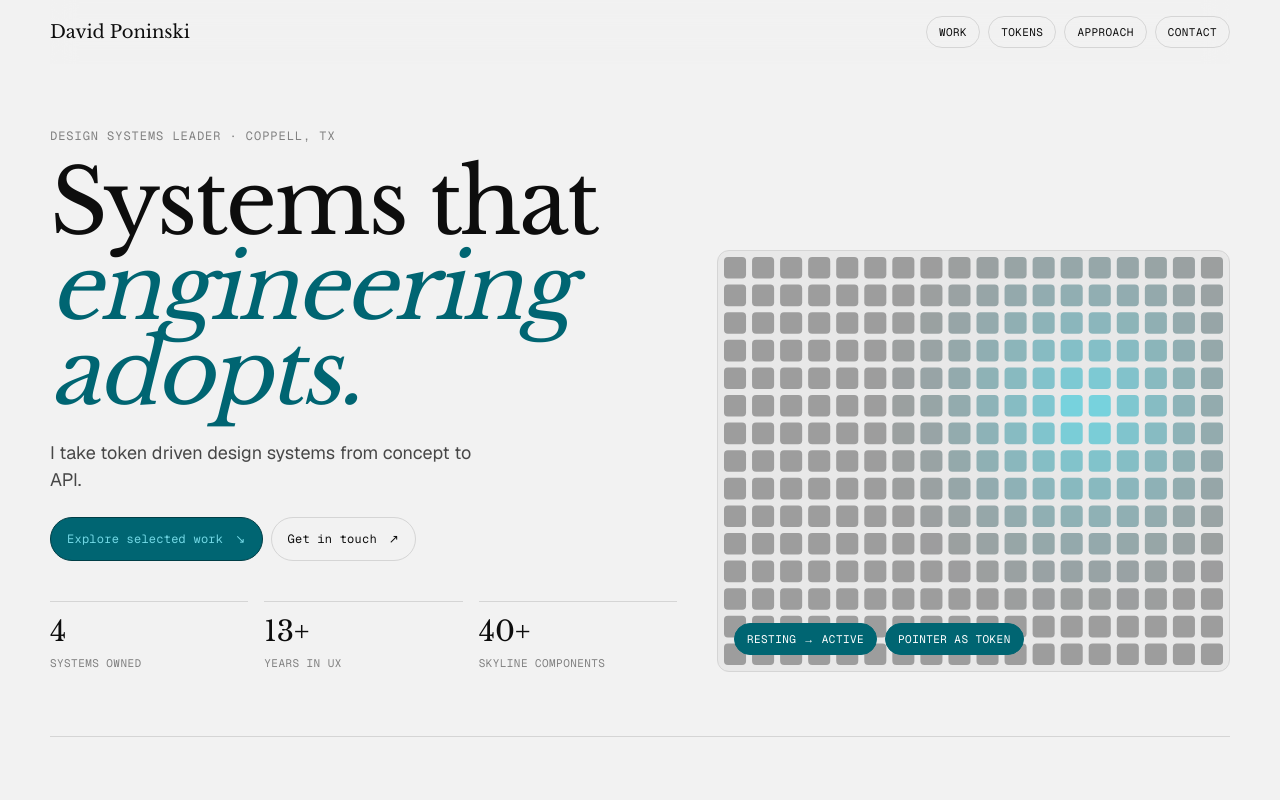
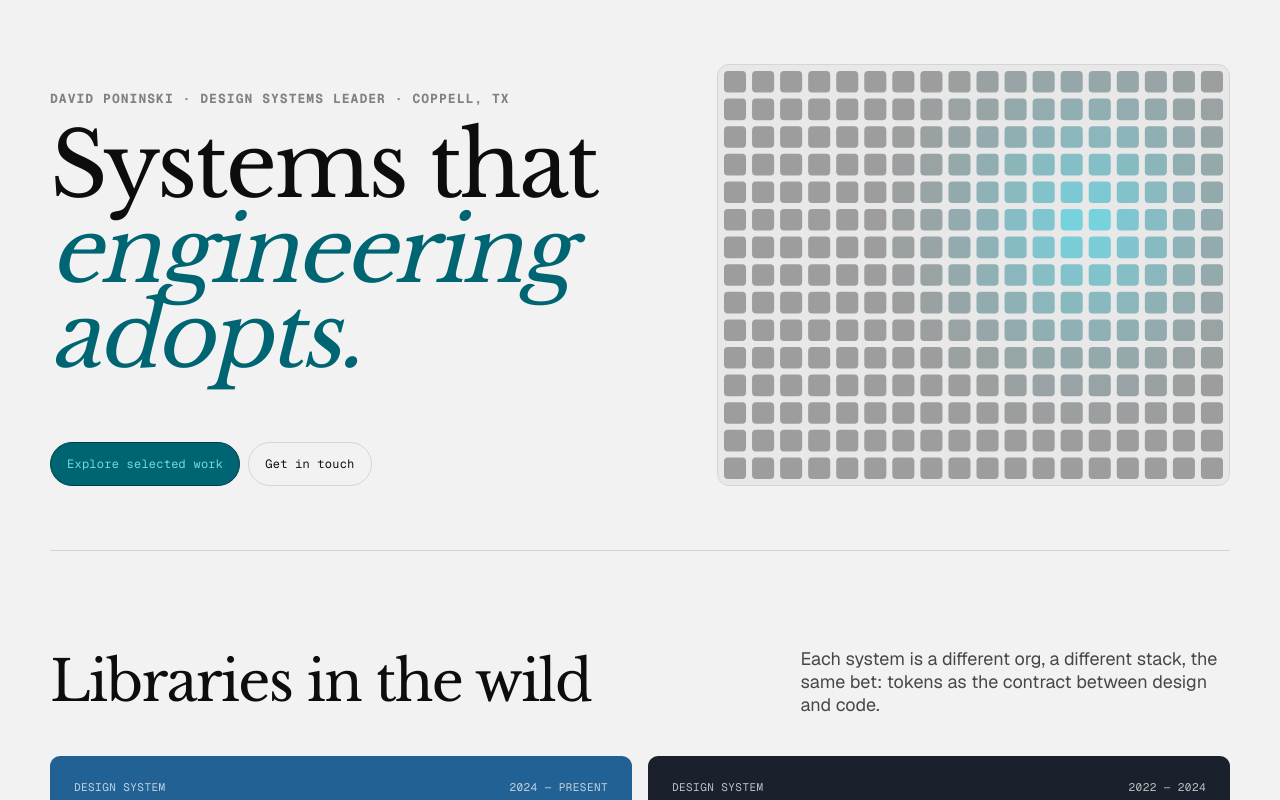
Before and after one commit to dponinski/poninski, a Next.js app: page / in a window 1280 px wide. Shown: the top 800 px of the page. Built offline with nearby package versions, Linux system fonts and the light colour scheme.

Commit message:
Remove navigation component and related styles; update Hero component with new description and layout adjustments.

```diff
--- a/app/globals.css
+++ b/app/globals.css
@@ -119,66 +119,9 @@ img {
   margin-inline: auto;
 }
 
-.nav {
-  position: sticky;
-  top: 0;
-  z-index: 10;
-  display: flex;
-  align-items: center;
-  justify-content: space-between;
-  gap: var(--space-4);
-  padding-block: var(--space-4);
-  background: color-mix(in srgb, var(--bg) 86%, transparent);
-  backdrop-filter: blur(12px);
-}
-
-.nav__mark {
-  display: flex;
-  align-items: baseline;
-  gap: var(--space-3);
-  font-family: var(--font-family-serif), var(--next-font-serif), serif;
-  font-size: 18px;
-}
-
-.nav__mark span {
-  font-family: var(--font-family-mono), var(--next-font-mono), monospace;
-  font-size: 11px;
-  color: var(--fg-faint);
-  letter-spacing: 0.04em;
-  text-transform: uppercase;
-}
-
-.nav__links {
-  display: flex;
-  gap: var(--space-2);
-}
-
-.nav__links a,
-.chip {
-  display: inline-flex;
-  align-items: center;
-  min-height: 32px;
-  padding: 0 var(--space-3);
-  border: 1px solid var(--line);
-  border-radius: var(--radius-full);
-  font-family: var(--font-family-mono), var(--next-font-mono), monospace;
-  font-size: 11px;
-  letter-spacing: 0.04em;
-  text-transform: uppercase;
-  transition:
-    background 160ms ease,
-    color 160ms ease,
-    border-color 160ms ease,
-    transform 160ms ease;
-}
-
-.nav__links a:hover,
-.chip:hover,
-.nav__links a:focus-visible,
-.chip:focus-visible {
-  background: var(--accent-hover-bg);
-  border-color: var(--color-border-active-strong);
-  color: var(--accent-hover-fg);
+.her0_shell {
+  width: min(1180px, calc(100% - var(--space-6)));
+  margin-inline: auto;
 }
 
 .hero {
@@ -188,20 +131,20 @@ img {
   align-items: end;
   padding-top: var(--space-7);
   padding-bottom: var(--space-7);
-  min-height: calc(100dvh - 200px);
 }
 
 .kicker {
   margin: 0 0 var(--space-4);
   font-family: var(--font-family-mono), var(--next-font-mono), monospace;
-  font-size: 12px;
+  font-weight: var(--font-weight-bold);
+  font-size: var(--font-size-small);
   letter-spacing: 0.08em;
   text-transform: uppercase;
   color: var(--fg-faint);
 }
 
 .hero h1 {
-  margin: 0;
+  margin: 0 0 var(--space-7) 0;
   font-family: var(--font-family-serif), var(--next-font-serif), serif;
   font-size: clamp(var(--font-size-h4), 7vw, var(--font-size-h1));
   font-weight: var(--font-weight-regular);
@@ -212,14 +155,6 @@ img {
 .hero h1 em {
   font-style: italic;
   color: var(--accent);
-}
-
-.lede {
-  max-width: 36ch;
-  margin: var(--space-5) 0 0;
-  color: var(--fg-muted);
-  font-size: 18px;
-  line-height: 1.5;
 }
 
 .hero__actions {
@@ -339,7 +274,6 @@ img {
 .section__head {
   display: flex;
   justify-content: space-between;
-  align-items: baseline;
   gap: var(--space-4);
   margin-bottom: var(--space-6);
 }
--- a/components/site.tsx
+++ b/components/site.tsx
@@ -57,103 +57,26 @@ function getContrastRatio(foreground: string, background: string) {
   return (values[0] + 0.05) / (values[1] + 0.05);
 }
 
-function Nav() {
-  const { inspect, reset } = useInspect();
-  const links = [
-    ["#work", "Work"],
-    ["#tokens", "Tokens"],
-    ["#approach", "Approach"],
-    ["#contact", "Contact"],
-  ] as const;
-
-  return (
-    <header className="nav shell">
-      <a
-        href="#top"
-        className="nav__mark"
-        onMouseEnter={() =>
-          inspect({
-            label: "Wordmark",
-            tokens: [
-              "--font-family-serif",
-              "--font-family-mono",
-              "--color-text-resting-stronger",
-            ],
-          })
-        }
-        onMouseLeave={reset}
-      >
-        David Poninski
-      </a>
-      <nav className="nav__links" aria-label="Sections">
-        {links.map(([href, label]) => (
-          <a
-            key={href}
-            href={href}
-            onMouseEnter={() =>
-              inspect({
-                label: `${label} link`,
-                tokens: [
-                  "--radius-full",
-                  "--font-family-mono",
-                  "--color-text-active-strong",
-                ],
-              })
-            }
-            onMouseLeave={reset}
-          >
-            {label}
-          </a>
-        ))}
-      </nav>
-    </header>
-  );
-}
-
 function Hero() {
   const { inspect, reset } = useInspect();
 
   return (
     <section className="hero shell" id="top">
       <div>
-        <p className="kicker">Design Systems Leader · Coppell, TX</p>
+        <p className="kicker">David Poninski · Design Systems Leader · Coppell, TX</p>
         <h1>
           Systems that
           <br />
           <em>engineering adopts.</em>
         </h1>
-        <p className="lede">
-          I take token driven design systems from concept to API.
-        </p>
+        <p></p>
         <div className="hero__actions">
           <a className="button button--primary" href="#work">
-            Explore selected work <span aria-hidden="true">↘</span>
+            Explore selected work
           </a>
           <a className="button button--quiet" href="mailto:hello@poninski.com">
-            Get in touch <span aria-hidden="true">↗</span>
+            Get in touch
           </a>
-        </div>
-        <div className="stats">
-          {[
-            ["4", "Systems owned"],
-            ["13+", "Years in UX"],
-            ["40+", "Skyline components"],
-          ].map(([value, label]) => (
-            <div
-              key={label}
-              className="stat"
-              onMouseEnter={() =>
-                inspect({
-                  label,
-                  tokens: [],
-                })
-              }
-              onMouseLeave={reset}
-            >
-              <b>{value}</b>
-              <span>{label}</span>
-            </div>
-          ))}
         </div>
       </div>
       <TokenField />
@@ -493,7 +416,6 @@ export function Site() {
       <a className="skip" href="#work">
         Skip to work
       </a>
-      <Nav />
       <main>
         <Hero />
         <Work />
--- a/components/token-field.tsx
+++ b/components/token-field.tsx
@@ -145,10 +145,6 @@ export function TokenField() {
       }}
     >
       <canvas ref={canvasRef} aria-hidden="true" />
-      <div className="field-meta">
-        <span className="chip">resting → active</span>
-        <span className="chip">pointer as token</span>
-      </div>
     </div>
   );
 }
```
